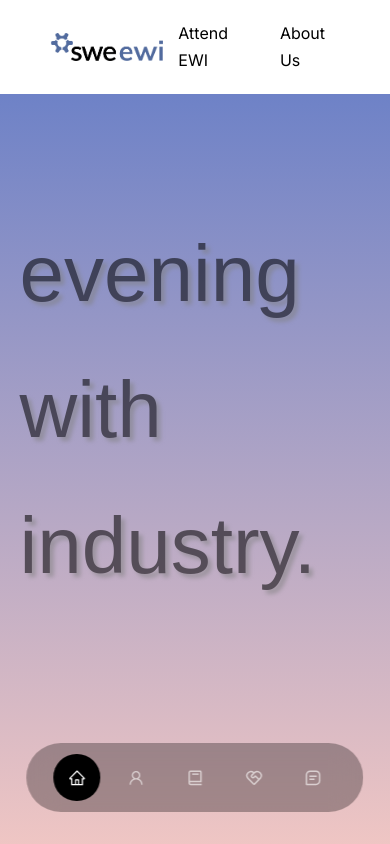
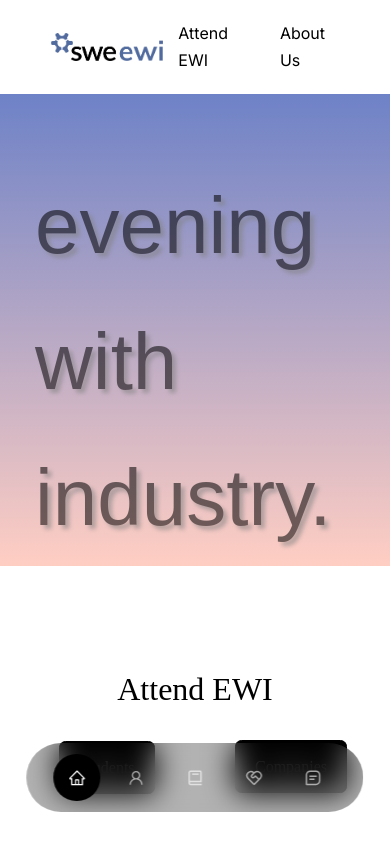
Before and after one commit to swe-ucla/ewi-website, a React (Create React App) app: page / in a window 390 px wide. Shown: the top 844 px of the page. Built offline with nearby package versions, Linux system fonts and the light colour scheme; a web font is replaced by a local one.

Commit message:
header fixed

```diff
--- a/src/components/attend/attend.css
+++ b/src/components/attend/attend.css
@@ -1,4 +1,3 @@
-
 .attend__container {
   text-align: center;
   height: 100%;
@@ -16,6 +15,7 @@
   gap: 1.2rem;
   justify-content: center;
 }
+
 .cta2 {
   margin-top: -3.37rem;
   margin-left: 12rem;
@@ -59,7 +59,7 @@
 }
 
 
-.me:hover{
+.me:hover {
   width: 32rem;
 }
 
@@ -74,16 +74,11 @@
 }
 
 /* ================ MEDIA QUERIES (MEDIUM DEVICES) ================= */
-@media screen and (max-width: 1024px) {
-  header {
-    height: 10vh;
-  }
-}
+
 
 /* ================ MEDIA QUERIES (SMALL DEVICES) ================= */
 @media screen and (max-width: 600px) {
   header {
-    height: 100vh;
     /* added after tutorial */
     padding-top: 4rem;
   }
--- a/src/components/header/header.css
+++ b/src/components/header/header.css
@@ -1,5 +1,4 @@
 header {
-  height: 60vh;
   padding-top: 4rem;
   overflow: hidden;
   background-image: linear-gradient(to bottom, #6E82C7, #FFCEC3);
@@ -13,18 +12,17 @@ header {
 }
 
 .headerText {
-  margin-top: 3rem;
-  margin-right: 26rem;
+  max-width: 500px;
 }
 
-.headerText h1{
+.headerText h1 {
   font-size: 5rem;
   font-family: "DM Serif Text", sans-serif;
   text-shadow: 4px 4px 4px gray;
   opacity: 0.55;
 }
 
-.headerText h2{
+.headerText h2 {
   font-size: 2.75rem;
 }
 
@@ -71,7 +69,7 @@ header {
 }
 
 
-.me:hover{
+.me:hover {
   width: 32rem;
 }
 
@@ -86,16 +84,10 @@ header {
 }
 
 /* ================ MEDIA QUERIES (MEDIUM DEVICES) ================= */
-@media screen and (max-width: 1024px) {
-  header {
-    height: 100vh;
-  }
-}
 
 /* ================ MEDIA QUERIES (SMALL DEVICES) ================= */
 @media screen and (max-width: 600px) {
   header {
-    height: 100vh;
     /* added after tutorial */
     padding-top: 4rem;
   }
--- a/src/index.css
+++ b/src/index.css
@@ -22,7 +22,7 @@
 
   --transition: all 400ms ease;
 
-  --container-width-lg: 75%;
+  --container-width-lg: 82%;
   --container-width-md: 86%;
   --container-width-sm: 90%;
 }
@@ -83,13 +83,13 @@ section {
   margin-top: 8rem;
 }
 
-section > h2,
-section > h5 {
+section>h2,
+section>h5 {
   text-align: center;
   color: var(--color-light);
 }
 
-section > h2 {
+section>h2 {
   color: var(--color-primary);
   margin-bottom: 3rem;
 }
@@ -138,9 +138,9 @@ img {
 
 /* ================ MEDIA QUERIES (MEDIUM DEVICES) ================= */
 @media screen and (max-width: 1024px) {
-  .container {
-    width: var(--container-width-md);
-  }
+  /* .container {
+      width: var(--container-width-md);
+  } */
 
   section {
     margin-top: 6rem;
@@ -149,11 +149,11 @@ img {
 
 /* ================ MEDIA QUERIES (SMALL DEVICES) ================= */
 @media screen and (max-width: 600px) {
-  .container {
+  /* .container {
     width: var(--container-width-sm);
-  }
+  } */
 
-  section > h2 {
+  section>h2 {
     margin-bottom: 2rem;
   }
 }
```
